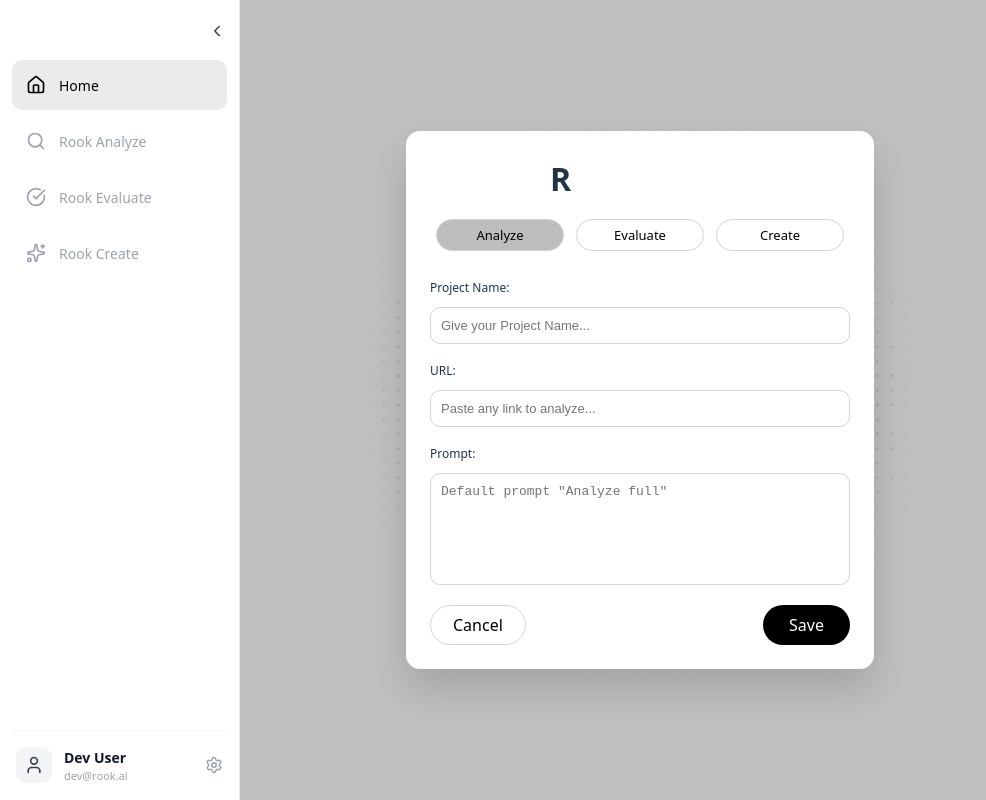
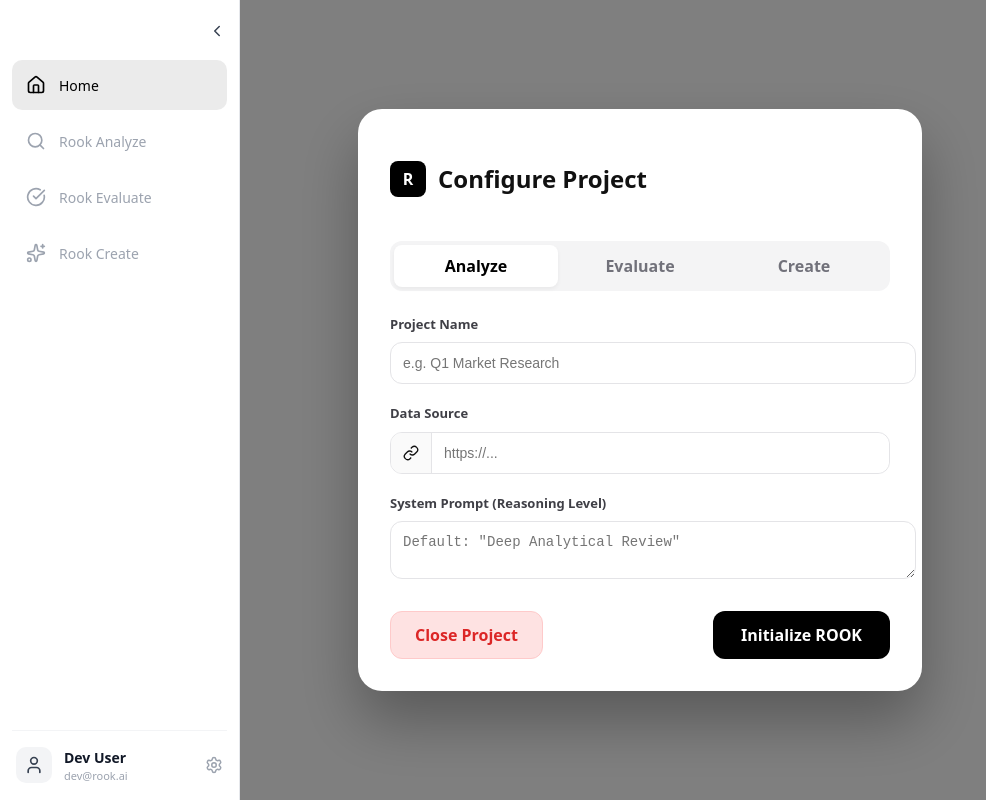
Before and after one commit to Debarya1609/rook-app, a React (Vite) app: page / in a window 1280 px wide. Both pictures are taken after a click on the button "+ New Project". Shown: the whole page, without its empty margins (0-986 px from the left). Built offline with nearby package versions, Linux system fonts and the light colour scheme.

Commit message:
Added new ui for dialog box

```diff
--- a/src/components/HomeDialogbox.css
+++ b/src/components/HomeDialogbox.css
@@ -1,95 +1,148 @@
 .dialog-overlay {
   position: fixed;
   inset: 0;
-  background: rgba(0, 0, 0, 0.25);
+  background: rgba(0, 0, 0, 0.5);
+  backdrop-filter: blur(8px);
   display: grid;
   place-items: center;
-  z-index: 50;
+  z-index: 9999;
 }
 
 .dialog-card {
-  width: 420px;
+  width: 500px;
   background: #ffffff;
-  border-radius: 14px;
-  padding: 24px;
-  box-shadow: 0 20px 40px rgba(0, 0, 0, 0.15);
+  border-radius: 24px;
+  padding: 32px;
+  box-shadow: 0 30px 60px rgba(0,0,0,0.3);
+  color: #111; /* Ensures all text is visible */
 }
 
 .dialog-header {
   display: flex;
-  justify-content: center;
-  margin-bottom: 16px;
+  align-items: center;
+  gap: 12px;
+  margin-bottom: 24px;
 }
 
-.rook-logo {
-  font-size: 32px;
+.rook-badge {
+  width: 36px;
+  height: 36px;
+  background: #000;
+  color: #fff;
+  border-radius: 8px;
+  display: grid;
+  place-items: center;
   font-weight: 800;
 }
 
 .dialog-tabs {
   display: flex;
-  justify-content: space-between;
-  margin-bottom: 20px;
+  background: #f4f4f5;
+  padding: 4px;
+  border-radius: 12px;
+  margin-bottom: 24px;
 }
 
 .dialog-tabs button {
   flex: 1;
-  margin: 0 6px;
-  padding: 6px 0;
-  border-radius: 999px;
-  border: 1px solid #d1d5db;
+  padding: 10px;
+  border: none;
   background: transparent;
+  border-radius: 8px;
+  font-weight: 600;
+  color: #71717a;
   cursor: pointer;
-  font-size: 13px;
 }
 
 .dialog-tabs button.active {
-  background: #bdbdbd;
+  background: #fff;
+  color: #000;
+  box-shadow: 0 2px 4px rgba(0,0,0,0.05);
 }
 
 .dialog-body {
   display: flex;
   flex-direction: column;
-  gap: 10px;
+  gap: 20px;
 }
 
-.dialog-body label {
-  font-size: 12px;
-  margin-top: 8px;
+.input-group {
+  display: flex;
+  flex-direction: column;
+  gap: 8px;
 }
 
+.input-group label {
+  font-size: 13px;
+  font-weight: 600;
+  color: #3f3f46;
+}
+
+/* FIX: Ensure typed text is visible (Black on White) */
 .dialog-body input,
 .dialog-body textarea {
-  border-radius: 10px;
-  border: 1px solid #d1d5db;
-  padding: 10px;
-  font-size: 13px;
+  width: 100%;
+  padding: 12px;
+  border: 1px solid #e4e4e7;
+  border-radius: 12px;
+  background: #fff;
+  color: #000; /* Visible digits */
+  font-size: 14px;
+  outline: none;
 }
 
-.dialog-body textarea {
-  resize: none;
-  height: 90px;
+/* HYBRID DROPDOWN STYLING */
+.hybrid-input {
+  display: flex;
+  border: 1px solid #e4e4e7;
+  border-radius: 12px;
+  overflow: hidden;
 }
 
-.dialog-actions {
+.platform-dropdown {
+  display: flex;
+  align-items: center;
+  gap: 8px;
+  padding: 0 12px;
+  background: #fafafa;
+  border-right: 1px solid #e4e4e7;
+  position: relative;
+}
+
+.platform-dropdown select {
+  position: absolute;
+  inset: 0;
+  opacity: 0;
+  cursor: pointer;
+}
+
+.hybrid-input input {
+  border: none !important;
+}
+
+/* FOOTER BUTTONS */
+.dialog-footer {
   display: flex;
   justify-content: space-between;
-  margin-top: 20px;
+  margin-top: 32px;
 }
 
-.cancel-btn {
-  padding: 8px 22px;
-  border-radius: 999px;
-  border: 1px solid #d1d5db;
-  background: transparent;
+.close-btn {
+  background: #fee2e2;
+  color: #dc2626; /* Prominent Red */
+  border: 1px solid #fecaca;
+  padding: 12px 24px;
+  border-radius: 12px;
+  font-weight: 600;
   cursor: pointer;
 }
 
 .save-btn {
-  padding: 8px 26px;
-  border-radius: 999px;
-  border: none;
   background: #000;
   color: #fff;
+  border: none;
+  padding: 12px 28px;
+  border-radius: 12px;
+  font-weight: 600;
   cursor: pointer;
 }
--- a/src/components/HomeDialogbox.tsx
+++ b/src/components/HomeDialogbox.tsx
@@ -2,136 +2,112 @@ import { motion, AnimatePresence, type Variants } from "framer-motion"
 import { useState } from "react"
 import "./HomeDialogbox.css"
 
-type Mode = "analyze" | "evaluate" | "create"
-
-type Props = {
-  open: boolean
-  onClose: () => void
+// SVG Icons for the Dropdown
+const Icons = {
+  Custom: (
+    <svg width="16" height="16" viewBox="0 0 24 24" fill="none" stroke="currentColor" strokeWidth="2"><path d="M10 13a5 5 0 0 0 7.54.54l3-3a5 5 0 0 0-7.07-7.07l-1.72 1.71" /><path d="M14 11a5 5 0 0 0-7.54-.54l-3 3a5 5 0 0 0 7.07 7.07l1.71-1.71" /></svg>
+  ),
+  Instagram: (
+    <svg width="16" height="16" viewBox="0 0 24 24" fill="none" stroke="currentColor" strokeWidth="2"><rect x="2" y="2" width="20" height="20" rx="5" ry="5" /><path d="M16 11.37A4 4 0 1 1 12.63 8 4 4 0 0 1 16 11.37z" /><line x1="17.5" y1="6.5" x2="17.51" y2="6.5" /></svg>
+  ),
+  LinkedIn: (
+    <svg width="16" height="16" viewBox="0 0 24 24" fill="none" stroke="currentColor" strokeWidth="2"><path d="M16 8a6 6 0 0 1 6 6v7h-4v-7a2 2 0 0 0-2-2 2 2 0 0 0-2 2v7h-4v-7a6 6 0 0 1 6-6z" /><rect x="2" y="9" width="4" height="12" /><circle cx="4" cy="4" r="2" /></svg>
+  ),
+  X: (
+    <svg width="16" height="16" viewBox="0 0 24 24" fill="none" stroke="currentColor" strokeWidth="2"><path d="M4 4l11.733 16h4.267l-11.733-16zM4 20l6.768-6.768M20 4l-6.768 6.768" /></svg>
+  )
 }
 
-const overlayVariants: Variants = {
-  hidden: { opacity: 0 },
-  visible: { opacity: 1 },
-}
+const platforms = [
+  { label: "Custom", value: "", icon: Icons.Custom },
+  { label: "Instagram", value: "https://instagram.com/", icon: Icons.Instagram },
+  { label: "LinkedIn", value: "https://linkedin.com/in/", icon: Icons.LinkedIn },
+  { label: "X / Twitter", value: "https://x.com/", icon: Icons.X },
+]
 
-const dialogVariants: Variants = {
-  hidden: {
-    opacity: 0,
-    scale: 0.96,
-    y: 20,
-  },
-  visible: {
-    opacity: 1,
-    scale: 1,
-    y: 0,
-    transition: {
-      stiffness: 260,
-      damping: 24,
-    },
-  },
-}
+type Mode = "analyze" | "evaluate" | "create"
+type Props = { open: boolean; onClose: () => void }
 
 export default function HomeDialogbox({ open, onClose }: Props) {
   const [mode, setMode] = useState<Mode>("analyze")
+  const [selectedPlatform, setSelectedPlatform] = useState(platforms[0])
 
   return (
     <AnimatePresence>
       {open && (
-        <motion.div
-          className="dialog-overlay"
-          variants={overlayVariants}
-          initial="hidden"
-          animate="visible"
-          exit="hidden"
-        >
+        <motion.div className="dialog-overlay" initial={{ opacity: 0 }} animate={{ opacity: 1 }} exit={{ opacity: 0 }}>
           <motion.div
             className="dialog-card"
-            variants={dialogVariants}
-            initial="hidden"
-            animate="visible"
-            exit="hidden"
+            initial={{ opacity: 0, scale: 0.9, y: 20 }}
+            animate={{ opacity: 1, scale: 1, y: 0 }}
+            exit={{ opacity: 0, scale: 0.9, y: 20 }}
           >
-            {/* Logo */}
             <div className="dialog-header">
-              <div className="rook-logo">R</div>
+              <div className="rook-badge">R</div>
+              <h2>Configure Project</h2>
             </div>
 
-            {/* Mode Tabs */}
             <div className="dialog-tabs">
-              <button
-                className={mode === "analyze" ? "active" : ""}
-                onClick={() => setMode("analyze")}
-              >
-                Analyze
-              </button>
-              <button
-                className={mode === "evaluate" ? "active" : ""}
-                onClick={() => setMode("evaluate")}
-              >
-                Evaluate
-              </button>
-              <button
-                className={mode === "create" ? "active" : ""}
-                onClick={() => setMode("create")}
-              >
-                Create
-              </button>
+              {(["analyze", "evaluate", "create"] as Mode[]).map((m) => (
+                <button key={m} className={mode === m ? "active" : ""} onClick={() => setMode(m)}>
+                  {m.charAt(0).toUpperCase() + m.slice(1)}
+                </button>
+              ))}
             </div>
 
-            {/* Content */}
             <div className="dialog-body">
+              <div className="input-group">
+                <label>Project Name</label>
+                <input type="text" placeholder="e.g. Q1 Market Research" />
+              </div>
+
+              {/* ANALYZE MODE */}
               {mode === "analyze" && (
-                <>
-                  <label>Project Name:</label>
-                  <input placeholder="Give your Project Name..." />
-
-                  <label>URL:</label>
-                  <input placeholder="Paste any link to analyze..." />
-
-                  <label>Prompt:</label>
-                  <textarea placeholder='Default prompt "Analyze full"' />
-                </>
+                <div className="input-group">
+                  <label>Data Source</label>
+                  <div className="hybrid-input">
+                    <div className="platform-dropdown">
+                      {selectedPlatform.icon}
+                      <select onChange={(e) => setSelectedPlatform(platforms.find(p => p.label === e.target.value) || platforms[0])}>
+                        {platforms.map(p => <option key={p.label} value={p.label}>{p.label}</option>)}
+                      </select>
+                    </div>
+                    <input type="text" placeholder={selectedPlatform.value ? "Username..." : "https://..."} />
+                  </div>
+                </div>
               )}
 
+              {/* EVALUATE MODE (RESTORED) */}
               {mode === "evaluate" && (
-                <>
-                  <label>Project Name:</label>
-                  <input placeholder="Give your Project Name..." />
-
-                  <label>Left Side:</label>
-                  <input placeholder="Choose the left side (Your product)..." />
-
-                  <label>Right Side:</label>
-                  <input placeholder="Choose the right side (Competitor's product)..." />
-
-                  <label>Prompt:</label>
-                  <textarea placeholder='Default prompt "Analyze full"' />
-                </>
+                <div className="dual-input-row">
+                  <div className="input-group">
+                    <label>Your Product URL</label>
+                    <input type="text" placeholder="Link to your site..." />
+                  </div>
+                  <div className="input-group">
+                    <label>Competitor URL</label>
+                    <input type="text" placeholder="Link to rival site..." />
+                  </div>
+                </div>
               )}
 
+              {/* CREATE MODE (RESTORED) */}
               {mode === "create" && (
-                <>
-                  <label>Project Name:</label>
-                  <input placeholder="Give your Project Name..." />
+                <div className="input-group">
+                  <label>Campaign Objective</label>
+                  <textarea placeholder="Describe the marketing goals or content ideas..." />
+                </div>
+              )}
 
-                  <label>Social media URL (Optional):</label>
-                  <input placeholder="Paste any social media link..." />
-
-                  <label>Website URL (Optional):</label>
-                  <input placeholder="Paste any website link..." />
-
-                  <label>Idea:</label>
-                  <textarea placeholder="Tell me about your Start-up idea" />
-                </>
-              )}
+              <div className="input-group">
+                <label>System Prompt (Reasoning Level)</label>
+                <textarea className="prompt-area" placeholder='Default: "Deep Analytical Review"' />
+              </div>
             </div>
 
-            {/* Actions */}
-            <div className="dialog-actions">
-              <button className="cancel-btn" onClick={onClose}>
-                Cancel
-              </button>
-              <button className="save-btn">Save</button>
+            <div className="dialog-footer">
+              <button className="close-btn" onClick={onClose}>Close Project</button>
+              <button className="save-btn">Initialize ROOK</button>
             </div>
           </motion.div>
         </motion.div>
```
